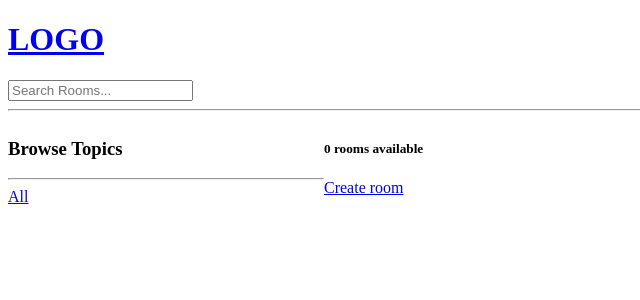
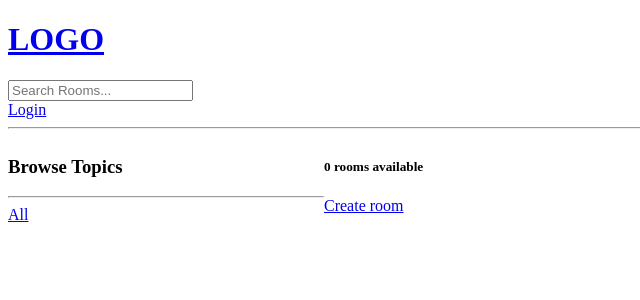
Before and after one commit to mezidia/mezidia_tracker, a Django app: page / in a window 1280 px wide. Shown: the top 300 px of the page, without its empty margins (0-640 px from the left). Run offline with Django 3.2, Linux system fonts and the light colour scheme; data that the repository does not hold is empty.

Commit message:
Render login page

```diff
--- a/base/urls.py
+++ b/base/urls.py
@@ -4,6 +4,7 @@ from . import views
 
 urlpatterns = [
     path('', views.home, name='home'),
+    path('login/', views.login_page, name='login'),
     path('room/<str:pk>/', views.room, name='room'),
     path('create-room/', views.create_room, name='create-room'),
     path('update-room/<str:pk>', views.update_room, name='update-room'),
--- a/base/views.py
+++ b/base/views.py
@@ -9,6 +9,10 @@ from .forms import RoomForm
 #     {'id': 2, 'name': 'Design with me'},
 #     {'id': 3, 'name': 'Frontend developers'},
 # ]
+
+def login_page(request):
+    context = {}
+    return render(request, 'base/login_register.html', context)
 
 
 def home(request):
--- a/templates/navbar.html
+++ b/templates/navbar.html
@@ -6,4 +6,6 @@
     <input type="text" name="q" placeholder="Search Rooms..." />
 </form>
 
+<a href="{% url 'login' %}">Login</a>
+
 <hr>
```
